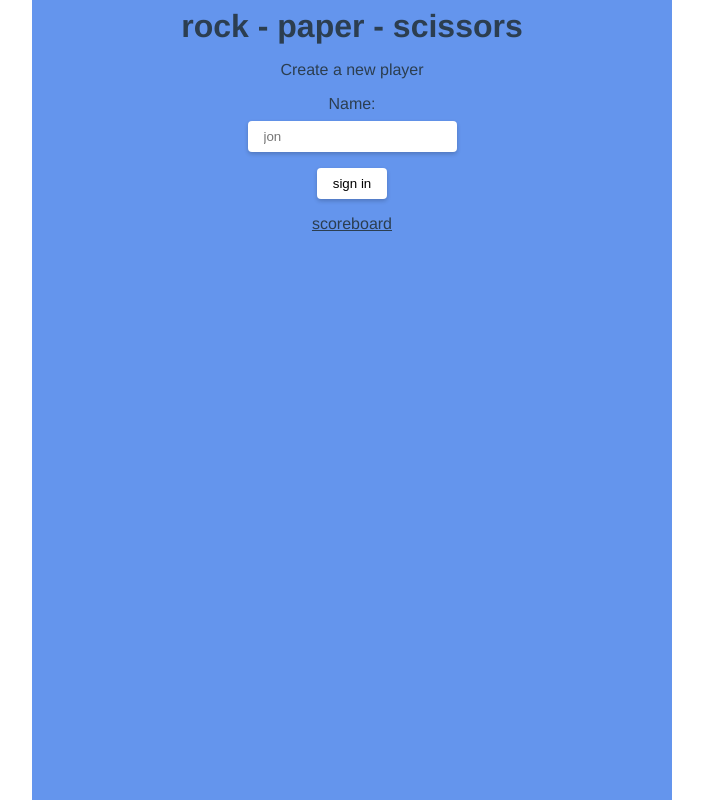
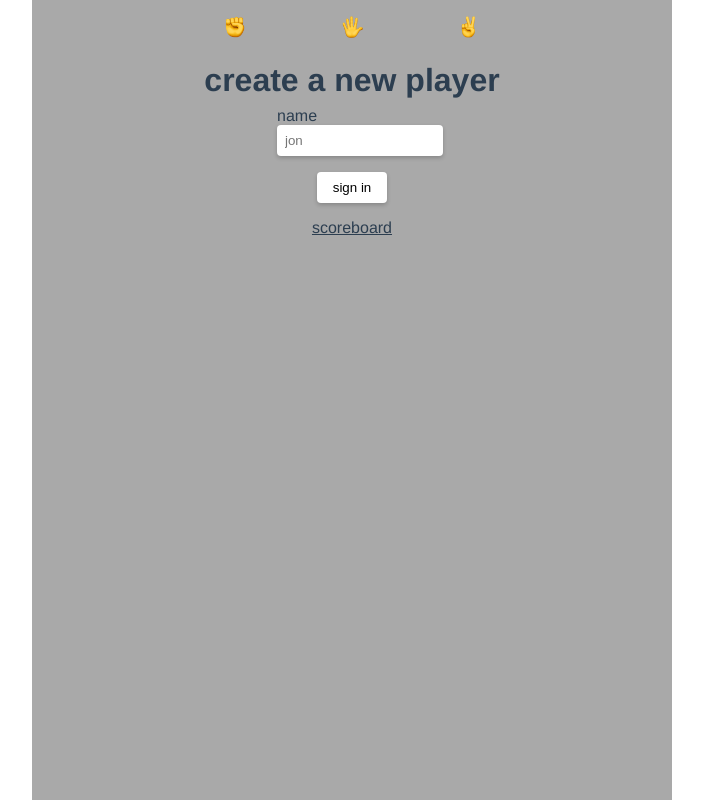
Before and after one commit to jonapraiz/rock-paper-scissors, a Vue app: page / in a window 1280 px wide. Shown: the whole page, without its empty margins (288-991 px from the left). Built offline with nearby package versions, Linux system fonts and the light colour scheme.

Commit message:
style: some style improvements in all app views

```diff
--- a/src/App.vue
+++ b/src/App.vue
@@ -12,7 +12,7 @@
   font-family: Avenir, Helvetica, Arial, sans-serif;
   -webkit-font-smoothing: antialiased;
   -moz-osx-font-smoothing: grayscale;
-  text-align: center;
+  /* text-align: center; */
   color: #2c3e50;
 }
 
--- a/src/views/GameView.vue
+++ b/src/views/GameView.vue
@@ -8,7 +8,8 @@
         log out
       </a>
     </div>
-    <p class="rps-score">Score: {{ score }}</p>
+    <h1 class="rps-title">play</h1>
+    <p class="rps-score">score: {{ score }}</p>
     <div class="rps-actions">
       <div class="rps-action-img">
         <img
@@ -30,14 +31,20 @@
       </div>
     </div>
     <div class="rps-result">
-      <p v-if="playerSelected !== null">
+      <p
+        v-show="playerSelected !== null"
+        class="rps-player-selected">
         You: {{ playerSelected }}
       </p>
       <rps-loader :show="showLoader"/>
-      <p v-show="showBot">
+      <p
+        v-show="showBot"
+        class="rps-bot-selected">
         Bot: {{ botSelected }}
       </p>
-      <p v-show="showWinner">
+      <p
+        v-show="showWinner"
+        class="rps-winner">
         {{ winner }}
       </p>
     </div>
@@ -62,7 +69,7 @@ export default {
       showLoader: false,
       showBot: false,
       showWinner: false,
-      color: 'beige'
+      color: 'darkgray'
     }
   },
   computed: {
@@ -183,7 +190,6 @@ export default {
     max-width: 640px;
     height: 100vh;
     margin: 0 auto;
-    /* background-color:beige; */
     background-color: v-bind('color');
     display: flex;
     flex-direction: column;
@@ -192,7 +198,7 @@ export default {
 
   .rps-navbar {
     width: 100%;
-    padding: 8px 0;
+    padding: 16px 0;
     display: flex;
     flex-direction: row;
     justify-content: space-between;
@@ -209,12 +215,18 @@ export default {
     cursor: pointer;
   }
 
+  .rps-title {
+    padding: 8px 16px;
+  }
+
   .rps-score {
     padding: 16px 0;
+    font-weight: bold;
+    font-size: 20px;
   }
 
   .rps-actions {
-    width: 90%;
+    width: 80%;
     display: flex;
     flex-direction: row;
     justify-content: space-between;
@@ -233,7 +245,6 @@ export default {
     box-shadow: 0 2px 4px 0 rgb(0, 0, 0, .2);
     -moz-box-shadow: 0 2px 4px 0 rgb(0, 0, 0, .2);
     -webkit-box-shadow: 0 2px 4px 0 rgb(0, 0, 0, .2);
-
     transition-property: all;
     transition-timing-function: cubic-bezier(.4,0,.2,1);
     transition-duration: .3s;
@@ -252,4 +263,17 @@ export default {
     padding: 16px 0;
   }
 
+  .rps-player-selected {
+    padding: 8px 0;
+  }
+
+  .rps-bot-selected {
+    padding: 8px 0;
+  }
+
+  .rps-winner {
+    padding: 8px 0;
+    font-weight: bold;
+  }
+
 </style>
--- a/src/views/HomeView.vue
+++ b/src/views/HomeView.vue
@@ -1,15 +1,23 @@
 <template>
   <div class="rps-container">
-    <h1 class="rps-title">rock - paper - scissors</h1>
-    <p class="rps-subtitle">Create a new player</p>
-    <label
-      class="rps-label"
-      for="player">
-      Name:
-    </label>
+    <div class="rps-emojis">
+      <img
+        src="@/assets/rock.png"
+        alt="rock emoji">
+      <img
+        src="@/assets/paper.png"
+        alt="paper emoji">
+      <img
+        src="@/assets/scissors.png"
+        alt="scissors emoji">
+    </div>
+    <h1 class="rps-title">create a new player</h1>
+    <div clasS="rps-signin">
+      <label for="player">name</label>
       <input
         id="player"
         type="text"
+        name="player"
         v-model="player"
         class="rps-input"
         placeholder="jon"
@@ -17,6 +25,7 @@
       <p
         v-show="validationError"
         class="rps-validation-error">Invalid player name</p>
+    </div>
     <button
       class="rps-button"
       @click="validate">
@@ -55,26 +64,36 @@ export default {
     max-width: 640px;
     height: 100vh;
     margin: 0 auto;
-    background-color: cornflowerblue;
+    background-color: darkgray;
     display: flex;
     flex-direction: column;
     align-items: center;
   }
 
-  .rps-title {
-    padding: 8px 16px;
+  .rps-emojis {
+    width: 40%;
+    padding: 16px 0;
+    display: flex;
+    flex-direction: row;
+    justify-content: space-between;
   }
 
-  .rps-subtitle {
-    padding: 8px 16px;
+  .rps-emojis img {
+    width: 22px;
+    height: 22px;
   }
 
-  .rps-label {
-    padding: 8px 16px;
+  .rps-title {
+    padding: 8px;
+  }
+
+  .rps-signin {
+    max-width: 150px;
   }
 
   .rps-input {
-    padding: 8px 16px;
+    width: 100%;
+    padding: 8px;
     border-radius: 4px;
     background-color: #ffffff;
     border: none;
@@ -90,7 +109,7 @@ export default {
   .rps-validation-error {
     color: red;
     font-size: 14px;
-    padding: 8px 0;
+    margin-top: 8px;
   }
 
   .rps-button {
--- a/src/views/ScoreboardView.vue
+++ b/src/views/ScoreboardView.vue
@@ -1,6 +1,17 @@
 <template>
   <div class="rps-container">
-    <h1>Scoreboard</h1>
+    <div class="rps-emojis">
+      <img
+        src="@/assets/rock.png"
+        alt="rock emoji">
+      <img
+        src="@/assets/paper.png"
+        alt="paper emoji">
+      <img
+        src="@/assets/scissors.png"
+        alt="scissors emoji">
+    </div>
+    <h1 class="rps-title">scoreboard</h1>
     <a
       class="rps-link-button"
       @click="this.$router.push({ name: 'home' })">
@@ -15,8 +26,8 @@
       border="0">
       <thead>
         <tr>
-          <th>Name</th>
-          <th>Score</th>
+          <th>name</th>
+          <th>score</th>
         </tr>
       </thead>
       <tbody>
@@ -68,10 +79,27 @@ export default {
     max-width: 640px;
     height: 100vh;
     margin: 0 auto;
-    background-color: cornflowerblue;
+    background-color: darkgray;
     display: flex;
     flex-direction: column;
     align-items: center;
+  }
+
+  .rps-emojis {
+    width: 40%;
+    padding: 16px 0;
+    display: flex;
+    flex-direction: row;
+    justify-content: space-between;
+  }
+
+  .rps-emojis img {
+    width: 22px;
+    height: 22px;
+  }
+
+  .rps-title {
+    padding: 8px 16px;
   }
 
   .rps-link-button {
@@ -85,11 +113,11 @@ export default {
     -moz-box-shadow: 0 2px 4px 0 rgb(0, 0, 0, .2);
     -webkit-box-shadow: 0 2px 4px 0 rgb(0, 0, 0, .2);
     border-collapse: collapse;
-    border: 1px solid #ffffff;
+    border: 1px solid #2c3e50;
   }
 
   .rps-table thead {
-    background-color: beige;
+    background-color: cornsilk;
   }
 
   .rps-table thead tr {
@@ -100,13 +128,17 @@ export default {
     padding: 4px;
   }
 
-  .rps-table tbody tr {
+  .rps-table tbody tr td:first-of-type {
     text-align: left;
   }
 
-  .rps-table td {
+  .rps-table tbody tr td:last-of-type {
+    text-align: right;
+  }
+
+  .rps-table th, td {
     padding: 4px;
-    border: 1px solid #ffffff;
+    border: 1px solid #2c3e50;
   }
 
 </style>
```
Also changed, not shown: src/assets/logo.png (deleted). Lines whose indentation alone changed are shown as unchanged.
